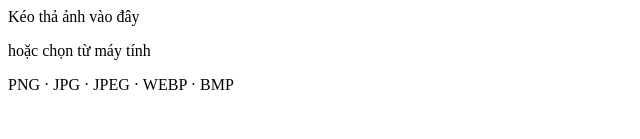
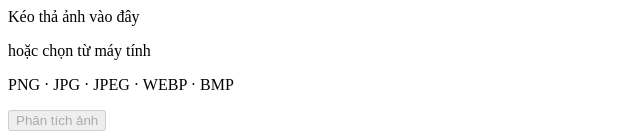
Before and after one commit to PhanAnh23593/BTL_TTNT, a Python web app: template templates/index.html in a window 1280 px wide. Shown: the part 1435-1574 px from the top of the page, without its empty margins (0-640 px from the left). Before the commit the page ends 1525 px from the top, so only its background shows below. Run offline with Jinja, Linux system fonts and the light colour scheme; the template is opened without the code that fills it, so the values that code supplies are empty.

Commit message:
chore(frontend): import prediction button and spinner

```diff
--- a/templates/index.html
+++ b/templates/index.html
@@ -51,5 +51,13 @@
             <p class="drop-formats">PNG · JPG · JPEG · WEBP · BMP</p>
           </div>
   <script src="/static/script.js"></script>
+
+ <button class="btn-predict" id="predictBtn" disabled>
+          <span id="btnText">Phân tích ảnh</span>
+          <span class="spinner" id="spinner" style="display:none;"></span>
+        </button>
+      </div>
+
+      <!-- Divider -->
 </body>
 </html>
```
